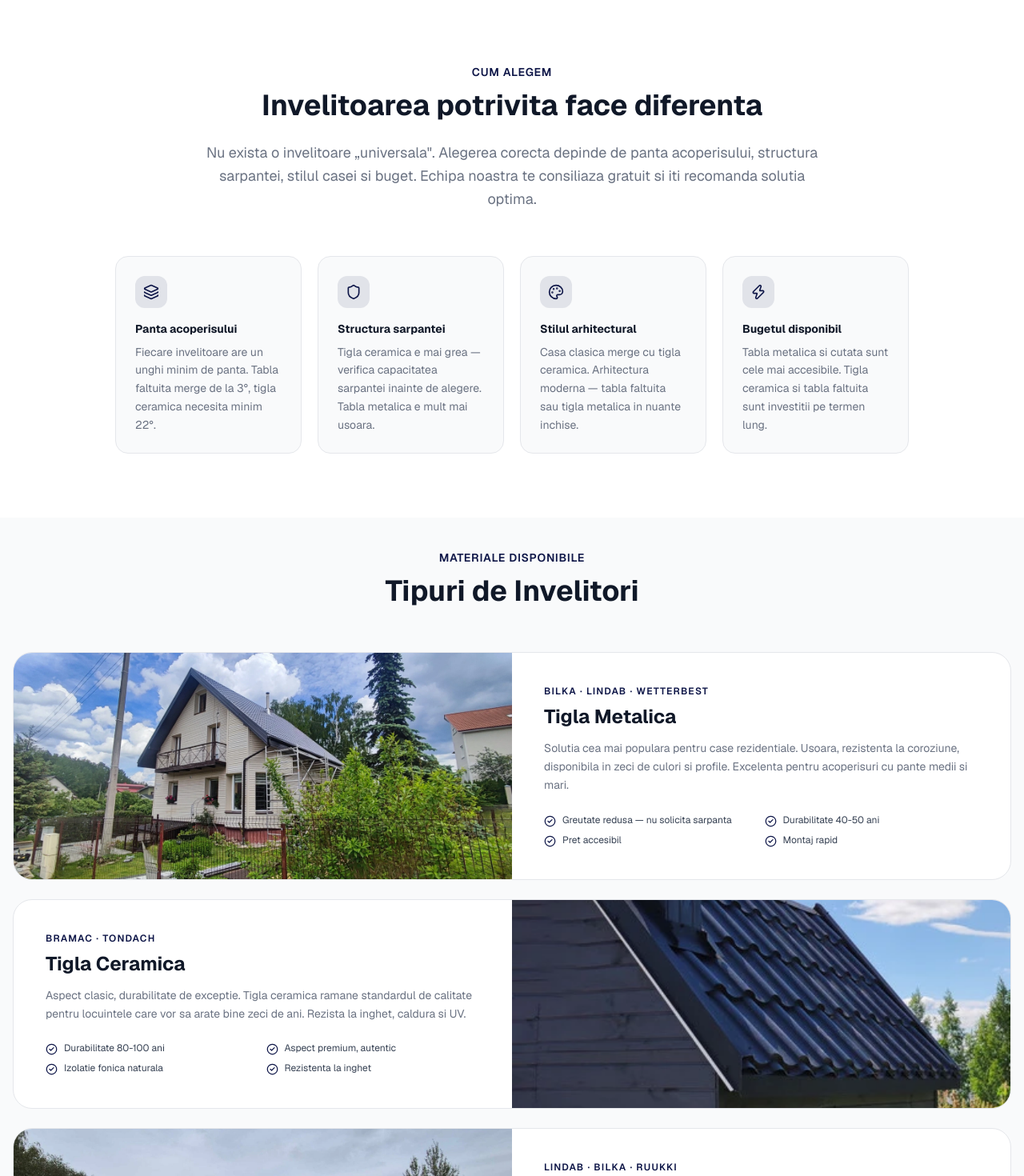
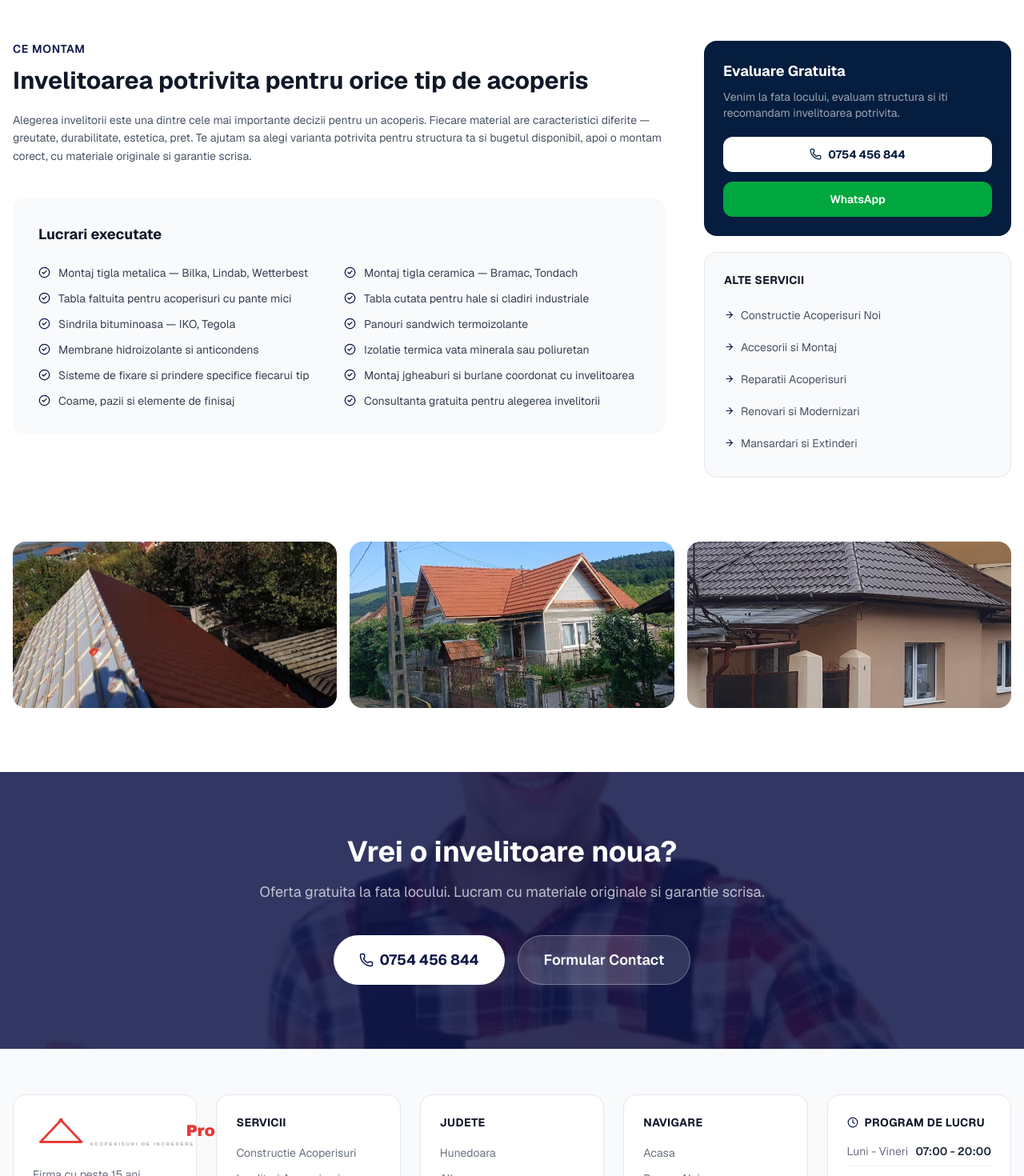
Before and after one commit to paullicica2016-rgb/acoperis-romania-, a Next.js app: page /servicii/invelitori-pentru-acoperisuri in a window 1280 px wide. Shown: the part 800-2270 px from the top of the page at 80% size. Built offline with nearby package versions, Linux system fonts and the light colour scheme.

Commit message:
Invelitori: remove type blocks, keep checklist + portfolio gallery

```diff
--- a/src/app/servicii/invelitori-pentru-acoperisuri/page.tsx
+++ b/src/app/servicii/invelitori-pentru-acoperisuri/page.tsx
@@ -1,63 +1,26 @@
 import type { Metadata } from "next";
 import Image from "next/image";
 import Link from "next/link";
-import { CheckCircle2, Phone, ArrowRight, Shield, Layers, Palette, Zap } from "lucide-react";
+import { CheckCircle2, Phone, ArrowRight } from "lucide-react";
 
 export const metadata: Metadata = {
-  title: "Invelitori pentru Acoperisuri - Reparatii Pro",
+  title: "Invelitori pentru Acoperisuri - Acoperisuri Pro",
   description: "Montaj profesional tigla ceramica, tigla metalica, tabla faltuita, sindrila bituminoasa. Branduri Bilka, Lindab, Bramac, Tondach. Garantie completa, evaluare gratuita.",
 };
 
-const invelitori = [
-  {
-    name: "Tigla Metalica",
-    brands: "Bilka · Lindab · Wetterbest",
-    desc: "Solutia cea mai populara pentru case rezidentiale. Usoara, rezistenta la coroziune, disponibila in zeci de culori si profile. Excelenta pentru acoperisuri cu pante medii si mari.",
-    pros: ["Greutate redusa — nu solicita sarpanta", "Durabilitate 40-50 ani", "Pret accesibil", "Montaj rapid"],
-    img: "/images/projects/tigla-metalica-1.webp",
-  },
-  {
-    name: "Tigla Ceramica",
-    brands: "Bramac · Tondach",
-    desc: "Aspect clasic, durabilitate de exceptie. Tigla ceramica ramane standardul de calitate pentru locuintele care vor sa arate bine zeci de ani. Rezista la inghet, caldura si UV.",
-    pros: ["Durabilitate 80-100 ani", "Aspect premium, autentic", "Izolatie fonica naturala", "Rezistenta la inghet"],
-    img: "/images/projects/tigla-ceramica-1.webp",
-  },
-  {
-    name: "Tabla Faltuita",
-    brands: "Lindab · Bilka · Ruukki",
-    desc: "Ideala pentru acoperisuri cu pante mici, forme complexe sau arhitectura moderna. Etanseitate perfecta prin sistemul de falt dublu. Aspect sobru, contemporan.",
-    pros: ["Etanseitate maxima", "Pante de la 3 grade", "Forme arhitecturale complexe", "Aspect modern, minimalist"],
-    img: "/images/projects/tabla-faltuita-1.webp",
-  },
-  {
-    name: "Sindrila Bituminoasa",
-    brands: "IKO · Tegola",
-    desc: "Flexibila, usoara si perfecta pentru acoperisuri cu geometrie complexa — turle, bovindouri, acoperisuri rotunde. Se adapteaza oricarei forme fara taieturi costisitoare.",
-    pros: ["Adaptabil oricarei forme", "Montaj simplu pe suprafete complexe", "Izolatie fonica buna", "Cost redus per mp"],
-    img: "/images/projects/sindrila-1.webp",
-  },
-  {
-    name: "Tabla Cutata",
-    brands: "Bilka · Lindab",
-    desc: "Solutia optima pentru hale industriale, garaje, soproane si anexe gospodaresti. Rezistenta mecanica ridicata, montaj rapid, cost minim.",
-    pros: ["Rezistenta structurala mare", "Montaj foarte rapid", "Cost minim", "Ideal hale si anexe"],
-    img: "/images/projects/tabla-cutata-1.webp",
-  },
-  {
-    name: "Tigla Ceramica Solzi",
-    brands: "Tondach · Bramac",
-    desc: "Profilul tip solzi aduce un aspect distinctiv, traditional-central-european. Foarte populara in zonele cu arhitectura istorica sau pentru proprietati cu caracter unic.",
-    pros: ["Aspect traditional autentic", "Durabilitate 80+ ani", "Rezistenta la conditii extreme", "Valoare estetica ridicata"],
-    img: "/images/projects/tigla-ceramica-2.webp",
-  },
-];
-
-const criterii = [
-  { icon: Layers, title: "Panta acoperisului", desc: "Fiecare invelitoare are un unghi minim de panta. Tabla faltuita merge de la 3°, tigla ceramica necesita minim 22°." },
-  { icon: Shield, title: "Structura sarpantei", desc: "Tigla ceramica e mai grea — verifica capacitatea sarpantei inainte de alegere. Tabla metalica e mult mai usoara." },
-  { icon: Palette, title: "Stilul arhitectural", desc: "Casa clasica merge cu tigla ceramica. Arhitectura moderna — tabla faltuita sau tigla metalica in nuante inchise." },
-  { icon: Zap, title: "Bugetul disponibil", desc: "Tabla metalica si cutata sunt cele mai accesibile. Tigla ceramica si tabla faltuita sunt investitii pe termen lung." },
+const lucrari = [
+  "Montaj tigla metalica — Bilka, Lindab, Wetterbest",
+  "Montaj tigla ceramica — Bramac, Tondach",
+  "Tabla faltuita pentru acoperisuri cu pante mici",
+  "Tabla cutata pentru hale si cladiri industriale",
+  "Sindrila bituminoasa — IKO, Tegola",
+  "Panouri sandwich termoizolante",
+  "Membrane hidroizolante si anticondens",
+  "Izolatie termica vata minerala sau poliuretan",
+  "Sisteme de fixare si prindere specifice fiecarui tip",
+  "Montaj jgheaburi si burlane coordonat cu invelitoarea",
+  "Coame, pazii si elemente de finisaj",
+  "Consultanta gratuita pentru alegerea invelitorii",
 ];
 
 const otherServices = [
@@ -66,36 +29,31 @@ const otherServices = [
   { slug: "reparatii-acoperisuri", label: "Reparatii Acoperisuri" },
   { slug: "renovari-si-modernizari", label: "Renovari si Modernizari" },
   { slug: "mansardari-si-extinderi", label: "Mansardari si Extinderi" },
-  { slug: "interventii-de-urgenta", label: "Interventii de Urgenta" },
 ];
 
 export default function InvelitoriAcoperisuri() {
   return (
     <>
-      {/* ── Hero cu val ── */}
+      {/* Hero */}
       <section className="relative bg-[#051D3E] text-white pt-16 pb-0 overflow-hidden">
         <div className="absolute inset-0">
-          <Image src="/images/projects/tigla-metalica-2.webp" alt="Invelitori acoperisuri" fill className="object-cover" priority sizes="100vw" />
-          <div className="absolute inset-0 bg-[#051D3E]/75" />
+          <Image src="/images/projects/tigla-metalica-2-new.jpeg" alt="Invelitori acoperisuri" fill className="object-cover" priority sizes="100vw" />
+          <div className="absolute inset-0 bg-[#051D3E]/78" />
         </div>
         <div className="relative max-w-7xl mx-auto px-4 pb-24 pt-8">
           <nav className="flex items-center gap-2 text-sm text-white/60 mb-6">
-            <Link href="/">Acasa</Link>
+            <Link href="/" className="hover:text-white transition-colors">Acasa</Link>
             <span className="text-white/40">›</span>
             <Link href="/servicii" className="hover:text-white transition-colors">Servicii</Link>
             <span className="text-white/40">›</span>
             <span className="text-white">Invelitori pentru Acoperisuri</span>
           </nav>
           <div className="max-w-2xl">
-            <span className="inline-block bg-white/15 border border-white/20 text-white/90 text-xs font-semibold uppercase tracking-widest px-4 py-1.5 rounded-full mb-5">
-              Toate tipurile de invelitori
-            </span>
-            <h1 className="text-3xl sm:text-4xl md:text-5xl font-bold leading-tight mb-5">
-              Invelitori pentru<br />Acoperisuri
-            </h1>
+            <span className="inline-block bg-white/15 border border-white/20 text-white/90 text-xs font-semibold uppercase tracking-widest px-4 py-1.5 rounded-full mb-5">Toate tipurile de invelitori</span>
+            <h1 className="text-3xl sm:text-4xl md:text-5xl font-bold leading-tight mb-5">Invelitori<br />pentru Acoperisuri</h1>
             <div className="w-12 h-1 bg-[#E53935] rounded mb-6" />
             <p className="text-white/75 text-lg leading-relaxed mb-8">
-              Montam tigla ceramica, tigla metalica, tabla faltuita si sindrila bituminoasa. Te ajutam sa alegi varianta potrivita pentru casa ta — cu oferta gratuita si garantie pe lucrare.
+              Tigla ceramica, tigla metalica, tabla faltuita, sindrila — montam orice tip de invelitoare cu materiale originale de la producatori de top si garantie scrisa.
             </p>
             <div className="flex flex-col sm:flex-row gap-3">
               <a href="tel:0754456844" className="inline-flex items-center justify-center gap-2 bg-white text-[#051D3E] px-7 py-3.5 rounded-full font-bold text-sm hover:bg-gray-100 transition-colors">
@@ -108,154 +66,91 @@ export default function InvelitoriAcoperisuri() {
           </div>
         </div>
         <div className="relative h-16">
-          <svg viewBox="0 0 1440 64" preserveAspectRatio="none" className="absolute bottom-0 w-full h-16" xmlns="http://www.w3.org/2000/svg">
+          <svg viewBox="0 0 1440 64" preserveAspectRatio="none" className="absolute bottom-0 w-full h-16">
             <path d="M0,32 C360,80 1080,0 1440,32 L1440,64 L0,64 Z" fill="white" />
           </svg>
         </div>
       </section>
 
-      {/* ── Intro ── */}
+      {/* Content */}
       <section className="py-20 bg-white">
-        <div className="max-w-5xl mx-auto px-4 text-center">
-          <span className="text-[#0d1547] font-semibold text-sm uppercase tracking-wider block mb-3">Cum alegem</span>
-          <h2 className="text-3xl md:text-4xl font-bold text-gray-900 mb-6">
-            Invelitoarea potrivita face diferenta
-          </h2>
-          <p className="text-gray-500 text-lg leading-relaxed max-w-3xl mx-auto mb-14">
-            Nu exista o invelitoare „universala". Alegerea corecta depinde de panta acoperisului, structura sarpantei, stilul casei si buget. Echipa noastra te consiliaza gratuit si iti recomanda solutia optima.
-          </p>
-          <div className="grid sm:grid-cols-2 lg:grid-cols-4 gap-5 text-left">
-            {criterii.map((c) => (
-              <div key={c.title} className="bg-gray-50 border border-gray-200 rounded-2xl p-6">
-                <div className="w-10 h-10 rounded-xl bg-[#0d1547]/10 text-[#0d1547] flex items-center justify-center mb-4">
-                  <c.icon size={20} />
-                </div>
-                <h3 className="font-bold text-gray-900 text-sm mb-2">{c.title}</h3>
-                <p className="text-gray-500 text-sm leading-relaxed">{c.desc}</p>
+        <div className="max-w-7xl mx-auto px-4">
+          <div className="grid lg:grid-cols-3 gap-12">
+            <div className="lg:col-span-2 space-y-10">
+              <div>
+                <span className="text-[#0d1547] font-semibold text-sm uppercase tracking-wider block mb-3">Ce montam</span>
+                <h2 className="text-2xl md:text-3xl font-bold text-gray-900 mb-5">Invelitoarea potrivita pentru orice tip de acoperis</h2>
+                <p className="text-gray-600 text-sm leading-relaxed">
+                  Alegerea invelitorii este una dintre cele mai importante decizii pentru un acoperis. Fiecare material are caracteristici diferite — greutate, durabilitate, estetica, pret. Te ajutam sa alegi varianta potrivita pentru structura ta si bugetul disponibil, apoi o montam corect, cu materiale originale si garantie scrisa.
+                </p>
+              </div>
+
+              <div className="bg-gray-50 rounded-2xl p-8">
+                <h3 className="font-bold text-gray-900 text-lg mb-6">Lucrari executate</h3>
+                <ul className="grid sm:grid-cols-2 gap-3">
+                  {lucrari.map((item) => (
+                    <li key={item} className="flex items-start gap-2.5">
+                      <CheckCircle2 size={15} className="text-[#0d1547] shrink-0 mt-0.5" />
+                      <span className="text-gray-700 text-sm">{item}</span>
+                    </li>
+                  ))}
+                </ul>
+              </div>
+            </div>
+
+            {/* Sidebar */}
+            <div className="space-y-5">
+              <div className="bg-[#051D3E] rounded-2xl p-6 text-white">
+                <h3 className="font-bold text-lg mb-2">Evaluare Gratuita</h3>
+                <p className="text-white/60 text-sm mb-5">Venim la fata locului, evaluam structura si iti recomandam invelitoarea potrivita.</p>
+                <a href="tel:0754456844" className="flex items-center justify-center gap-2 bg-white text-[#051D3E] py-3 rounded-xl font-bold text-sm hover:bg-gray-100 transition-colors mb-3">
+                  <Phone size={15} /> 0754 456 844
+                </a>
+                <a href="https://wa.me/40754456844" target="_blank" rel="noopener noreferrer" className="block text-center bg-green-600 hover:bg-green-700 text-white py-3 rounded-xl font-semibold text-sm transition-colors">WhatsApp</a>
+              </div>
+              <div className="bg-gray-50 border border-gray-200 rounded-2xl p-6">
+                <h3 className="font-bold text-gray-900 text-sm uppercase tracking-wide mb-4">Alte Servicii</h3>
+                <ul className="space-y-1">
+                  {otherServices.map((s) => (
+                    <li key={s.slug}>
+                      <Link href={`/servicii/${s.slug}`} className="flex items-center gap-2 text-sm text-gray-600 hover:text-[#0d1547] transition-colors py-2 border-b border-gray-100 last:border-0">
+                        <ArrowRight size={13} className="text-[#0d1547] shrink-0" /> {s.label}
+                      </Link>
+                    </li>
+                  ))}
+                </ul>
+              </div>
+            </div>
+          </div>
+        </div>
+      </section>
+
+      {/* Galerie portofoliu */}
+      <section className="pb-20 bg-white">
+        <div className="max-w-7xl mx-auto px-4">
+          <div className="grid grid-cols-3 gap-4">
+            {[
+              "/images/projects/tigla-metalica-2-new.jpeg",
+              "/images/projects/tigla-ceramica-vila.jpeg",
+              "/images/dragos/poza-1.jpeg",
+            ].map((src, i) => (
+              <div key={i} className="relative h-52 rounded-2xl overflow-hidden group">
+                <Image src={src} alt={`Invelitoare acoperis ${i + 1}`} fill className="object-cover group-hover:scale-105 transition-transform duration-500" sizes="33vw" />
               </div>
             ))}
           </div>
         </div>
       </section>
 
-      {/* ── Tipuri invelitori (alternating) ── */}
-      <section className="py-10 bg-gray-50">
-        <div className="max-w-7xl mx-auto px-4">
-          <div className="text-center mb-14">
-            <span className="text-[#0d1547] font-semibold text-sm uppercase tracking-wider block mb-3">Materiale disponibile</span>
-            <h2 className="text-3xl md:text-4xl font-bold text-gray-900">Tipuri de Invelitori</h2>
-          </div>
-          <div className="space-y-6">
-            {invelitori.map((inv, i) => (
-              <div key={inv.name} className={`bg-white rounded-3xl border border-gray-200 overflow-hidden grid lg:grid-cols-2 ${i % 2 === 1 ? "lg:grid-flow-dense" : ""}`}>
-                <div className={`relative h-64 lg:h-auto min-h-[260px] ${i % 2 === 1 ? "lg:col-start-2" : ""}`}>
-                  <Image src={inv.img} alt={inv.name} fill className="object-cover" sizes="(max-width: 1024px) 100vw, 50vw" />
-                </div>
-                <div className="p-8 lg:p-10 flex flex-col justify-center">
-                  <p className="text-xs font-semibold text-[#0d1547] uppercase tracking-widest mb-2">{inv.brands}</p>
-                  <h3 className="text-2xl font-bold text-gray-900 mb-3">{inv.name}</h3>
-                  <p className="text-gray-500 leading-relaxed mb-6 text-sm">{inv.desc}</p>
-                  <ul className="grid grid-cols-2 gap-2">
-                    {inv.pros.map((p) => (
-                      <li key={p} className="flex items-start gap-2">
-                        <CheckCircle2 size={15} className="text-[#0d1547] shrink-0 mt-0.5" />
-                        <span className="text-gray-700 text-xs">{p}</span>
-                      </li>
-                    ))}
-                  </ul>
-                </div>
-              </div>
-            ))}
-          </div>
-        </div>
-      </section>
-
-      {/* ── CTA + sidebar ── */}
-      <section className="py-20 bg-white">
-        <div className="max-w-7xl mx-auto px-4">
-          <div className="grid lg:grid-cols-3 gap-10">
-            {/* Main CTA */}
-            <div className="lg:col-span-2 bg-[#051D3E] rounded-3xl p-10 text-white flex flex-col justify-between">
-              <div>
-                <h2 className="text-2xl md:text-3xl font-bold mb-4">Nu stii ce invelitoare sa alegi?</h2>
-                <p className="text-white/70 leading-relaxed mb-6">
-                  Venim la fata locului, analizam panta, sarpanta si stilul casei si iti recomandam varianta optima. Consultatie gratuita, oferta clara, fara obligatii.
-                </p>
-                <ul className="space-y-2 mb-8">
-                  {["Evaluare gratuita la fata locului", "Recomandare personalizata pe casa ta", "Oferta detaliata materiale + manopera", "Garantie scrisa pe toata lucrarea"].map((item) => (
-                    <li key={item} className="flex items-center gap-3 text-sm text-white/80">
-                      <CheckCircle2 size={16} className="text-white shrink-0" /> {item}
-                    </li>
-                  ))}
-                </ul>
-              </div>
-              <div className="flex flex-col sm:flex-row gap-3">
-                <a href="tel:0754456844" className="inline-flex items-center justify-center gap-2 bg-white text-[#051D3E] px-7 py-3.5 rounded-full font-bold text-sm hover:bg-gray-100 transition-colors">
-                  <Phone size={15} /> 0754 456 844
-                </a>
-                <Link href="/contact" className="inline-flex items-center justify-center gap-2 border border-white/30 text-white px-7 py-3.5 rounded-full font-semibold text-sm hover:bg-white/10 transition-all">
-                  Formular Contact <ArrowRight size={14} />
-                </Link>
-              </div>
-            </div>
-
-            {/* Sidebar alte servicii */}
-            <div className="bg-gray-50 border border-gray-200 rounded-2xl p-6 h-fit">
-              <h3 className="font-bold text-gray-900 text-sm uppercase tracking-wide mb-4">Alte Servicii</h3>
-              <ul className="space-y-2 mb-6">
-                {otherServices.map((s) => (
-                  <li key={s.slug}>
-                    <Link href={`/servicii/${s.slug}`} className="flex items-center gap-2 text-sm text-gray-600 hover:text-[#0d1547] transition-colors py-1.5 border-b border-gray-100 last:border-0">
-                      <ArrowRight size={13} className="shrink-0 text-[#0d1547]" /> {s.label}
-                    </Link>
-                  </li>
-                ))}
-              </ul>
-              <a href="https://wa.me/40754456844" target="_blank" rel="noopener noreferrer" className="block text-center bg-green-600 hover:bg-green-700 text-white py-3 rounded-xl font-semibold text-sm transition-colors">
-                WhatsApp
-              </a>
-            </div>
-          </div>
-        </div>
-      </section>
-
-      {/* ── Galerie ── */}
-      <section className="py-20 bg-gray-50">
-        <div className="max-w-7xl mx-auto px-4">
-          <div className="text-center mb-12">
-            <span className="text-[#0d1547] font-semibold text-sm uppercase tracking-wider block mb-3">Portofoliu</span>
-            <h2 className="text-3xl md:text-4xl font-bold text-gray-900">Lucrari Executate</h2>
-          </div>
-          <div className="grid grid-cols-2 lg:grid-cols-4 gap-4">
-            {[
-              { src: "/images/projects/tigla-metalica-3.webp", span: "col-span-2 row-span-2 h-80 lg:h-auto" },
-              { src: "/images/projects/tigla-ceramica-2.webp", span: "h-40" },
-              { src: "/images/projects/tabla-faltuita-2.webp", span: "h-40" },
-              { src: "/images/projects/tigla-metalica-4.webp", span: "h-40" },
-              { src: "/images/projects/sindrila-1.webp", span: "h-40" },
-            ].map((item, i) => (
-              <div key={i} className={`relative rounded-2xl overflow-hidden group ${item.span}`}>
-                <Image src={item.src} alt={`Invelitoare lucrare ${i + 1}`} fill className="object-cover group-hover:scale-105 transition-transform duration-500" sizes="(max-width: 640px) 50vw, 25vw" />
-                <div className="absolute inset-0 bg-[#051D3E]/20 group-hover:bg-[#051D3E]/5 transition-colors" />
-              </div>
-            ))}
-          </div>
-        </div>
-      </section>
-
-      {/* ── CTA final ── */}
+      {/* CTA final */}
       <section className="relative py-20 overflow-hidden">
         <div className="absolute inset-0">
           <Image src="/images/cta.webp" alt="Invelitori acoperisuri" fill className="object-cover" sizes="100vw" />
           <div className="absolute inset-0 bg-[#0d1547]/85" />
         </div>
         <div className="relative max-w-3xl mx-auto px-4 text-center">
-          <h2 className="text-3xl md:text-4xl font-bold text-white mb-4">
-            Alege invelitoarea potrivita
-          </h2>
-          <p className="text-white/70 text-lg mb-10">
-            Consultatie gratuita, oferta personalizata si montaj cu garantie scrisa. Suna-ne azi.
-          </p>
+          <h2 className="text-3xl md:text-4xl font-bold text-white mb-4">Vrei o invelitoare noua?</h2>
+          <p className="text-white/70 text-lg mb-10">Oferta gratuita la fata locului. Lucram cu materiale originale si garantie scrisa.</p>
           <div className="flex flex-col sm:flex-row gap-4 justify-center">
             <a href="tel:0754456844" className="inline-flex items-center justify-center gap-2 bg-white text-[#0d1547] px-8 py-4 rounded-full text-lg font-bold hover:bg-gray-100 transition-colors">
               <Phone size={18} /> 0754 456 844
```
